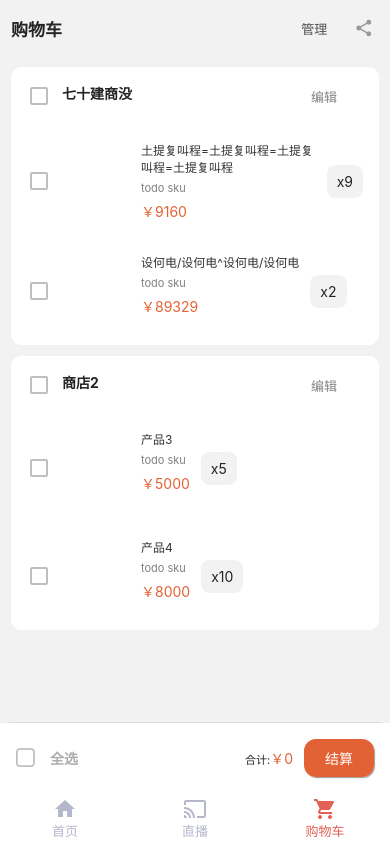
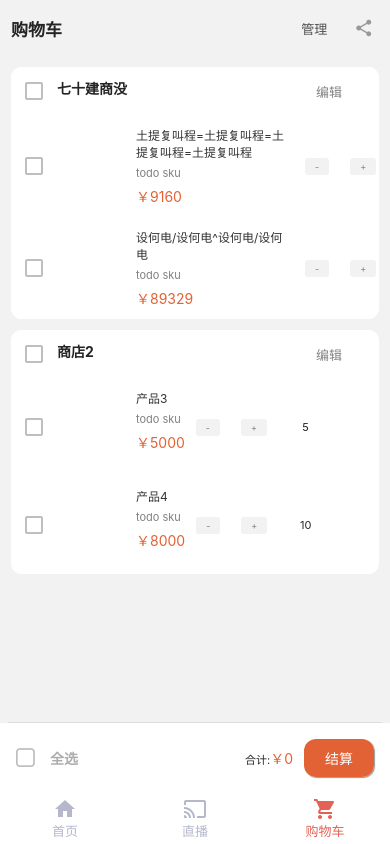
Before and after one commit to Tylermeek/liveShoppingPlanetClient, a React Native app: screen / in a window 390 px wide. Built offline with nearby package versions, Linux system fonts and the light colour scheme; grey boxes are pictures that could not be loaded.

Commit message:
feat: 购物车购买数量同步合计金额

```diff
--- /dev/null
+++ b/src/components/NumInput/index.tsx
@@ -0,0 +1,95 @@
+import { Button, Input } from "@rneui/base";
+import React, { useState } from "react";
+import { StyleSheet, View } from "react-native";
+import { scaleSizeH, scaleSizeW } from "utlis/scaleSize";
+
+interface NumInputProps {
+    num: number
+    maxNum: number
+    minNum: number
+    setNum: (num: number) => void
+}
+
+const NumInput: React.FC<NumInputProps> = ({ num, maxNum, minNum, setNum }) => {
+    const [input, setInput] = useState(`${num}`)
+
+    const handleChange = (newVal: string) => {
+        const parseNum = Number.parseInt(newVal)
+        if (typeof parseNum === "number") {
+            setNum(parseNum)
+            setInput(newVal)
+        } else {
+            console.error("需要数字");
+        }
+    }
+
+    const handleDecrease = () => {
+        const parseNum = Number.parseInt(input)
+        console.log(parseNum);
+
+        if (parseNum - 1 >= minNum) {
+            setInput(`${parseNum - 1}`)
+            setNum(parseNum - 1)
+        } else {
+            console.error(`需要大于${minNum}`);
+
+        }
+    }
+
+    const handleIncrease = () => {
+        const parseNum = Number.parseInt(input)
+        if (parseNum + 1 <= maxNum) {
+            setInput(`${parseNum + 1}`)
+            setNum(parseNum + 1)
+        } else {
+            console.error(`超过限购数量${maxNum}`);
+        }
+    }
+
+    return <>
+        <View style={styles.contanier}>
+            <Button
+                title={"-"}
+                titleStyle={styles.buttonTitle}
+                buttonStyle={styles.button}
+                color={"rgba(128, 128, 128, 0.1)"}
+                onPress={handleDecrease}
+            />
+            <Input
+                value={input}
+                onChangeText={(newVal) => handleChange(newVal)}
+                placeholder={"输入数量"}
+                inputStyle={{ fontSize: scaleSizeW(10), height: scaleSizeH(10), minHeight: scaleSizeH(10), textAlign: "center" }}
+                inputContainerStyle={{ height: scaleSizeH(10), width: scaleSizeW(20), borderBottomWidth: 0 }}
+                containerStyle={{ paddingHorizontal: 0, width: scaleSizeW(20), flexDirection: "row", alignItems: "center" }}
+
+            />
+            <Button
+                title={"+"}
+                titleStyle={styles.buttonTitle}
+                buttonStyle={styles.button}
+                color={"rgba(128, 128, 128, 0.1)"}
+                onPress={handleIncrease}
+            />
+        </View>
+    </>
+}
+
+const styles = StyleSheet.create({
+    contanier: {
+        width: scaleSizeW(60),
+        height: scaleSizeH(20),
+        flexDirection: "row",
+        justifyContent: "space-evenly",
+        alignItems: "center"
+    },
+    buttonTitle: {
+        color: "grey",
+        fontSize: scaleSizeW(8)
+    },
+    button: {
+        padding: scaleSizeW(1)
+    }
+})
+
+export default NumInput
--- a/src/screens/Cart/components/CartList/ProductCart.tsx
+++ b/src/screens/Cart/components/CartList/ProductCart.tsx
@@ -5,8 +5,9 @@ import React from "react";
 import { StyleSheet, View } from "react-native";
 import { useDispatch, useSelector } from "react-redux";
 import { scaleSizeH, scaleSizeW } from "utlis/scaleSize";
-import { ProductsInfo, changeProductStatus } from "slice/cart/cartSlice";
+import { ProductsInfo, changeProductBuyCount, changeProductStatus } from "slice/cart/cartSlice";
 import { Button } from "@rneui/base";
+import NumInput from "components/NumInput";
 
 interface ProductCartProps {
     product: ProductsInfo
@@ -20,12 +21,13 @@ const ProductCart: React.FC<ProductCartProps> = ({ product }) => {
         dispatch(changeProductStatus(product))
     }
 
-    const handleEditCount = () => {
+    const handleEditCount = (number: number) => {
         // todo 更改商品数量
+        dispatch(changeProductBuyCount({ number, productID: product.id }))
     }
 
     return <>
-        <ListItem>
+        <ListItem containerStyle={{ padding: scaleSizeW(10) }}>
             <ListItem.CheckBox
                 // Use ThemeProvider to change the defaults of the checkbox
                 iconType="material-community"
@@ -45,13 +47,15 @@ const ProductCart: React.FC<ProductCartProps> = ({ product }) => {
                         <Text style={{ color: "#E36235", marginTop: scaleSizeW(5) }}>￥{product.price}</Text>
                     </View>
                     <View style={{ marginLeft: scaleSizeW(10), justifyContent: "center" }}>
-                        <Button
+                        {/* <Button
                             color={"rgba(128, 128, 128, 0.1)"}
                             radius={"md"}
+                            title={`x${product.buyCount}`}
+                            titleStyle={{ fontSize: scaleSizeW(8), color: "grey" }}
+                            buttonStyle={{padding:scaleSizeW(5)}}
                             onPress={handleEditCount}
-                        >
-                            <Text>x{product.buyCount}</Text>
-                        </Button>
+                        /> */}
+                        <NumInput num={product.buyCount} minNum={0} maxNum={product.buyLimit} setNum={(num) => handleEditCount(num)}></NumInput>
                     </View>
                 </View>
             </ListItem.Content>
--- a/src/screens/Cart/components/CartList/ShopCart.tsx
+++ b/src/screens/Cart/components/CartList/ShopCart.tsx
@@ -34,6 +34,7 @@ const ShopCart: React.FC = () => {
                             isExpanded
                             noIcon
                             noRotation
+                            containerStyle={{padding:scaleSizeW(10)}}
                             content={
                                 <>
                                     <ListItem.CheckBox
--- a/src/slice/cart/cartSlice.tsx
+++ b/src/slice/cart/cartSlice.tsx
@@ -67,7 +67,8 @@ export interface ProductsState {
 export interface CartState {
     shops: ShopsState | null,
     products: ProductsState | null,
-    totalMoney: number
+    totalMoney: number,
+    submitList: string[]
 }
 
 const initialState: CartState = {
@@ -123,6 +124,7 @@ const initialState: CartState = {
                 "shopId": "1",
                 "buyLimit": 78,
                 "buyCount": 9,
+                checked: false
             },
             "2": {
                 "type": InfoType.ProductInfo,
@@ -133,7 +135,9 @@ const initialState: CartState = {
                 "sold": 2000,
                 "shopId": "1",
                 "buyLimit": 47,
-                "buyCount": 2
+                "buyCount": 2,
+                checked: false
+
             },
             "3": {
                 "type": InfoType.ProductInfo,
@@ -144,7 +148,9 @@ const initialState: CartState = {
                 "sold": 100,
                 "shopId": "2",
                 "buyLimit": 20,
-                "buyCount": 5
+                "buyCount": 5,
+                checked: false
+
             },
             "4": {
                 "type": InfoType.ProductInfo,
@@ -155,7 +161,9 @@ const initialState: CartState = {
                 "sold": 500,
                 "shopId": "2",
                 "buyLimit": 30,
-                "buyCount": 10
+                "buyCount": 10,
+                checked: false
+
             }
         },
         "allIds": [
@@ -165,7 +173,8 @@ const initialState: CartState = {
             "4"
         ]
     },
-    totalMoney: 0
+    totalMoney: 0,
+    submitList: []
 }
 
 export const getCartlistThunk = createAsyncThunk("cartInfo/getCartlistThunk", async () => {
@@ -174,13 +183,33 @@ export const getCartlistThunk = createAsyncThunk("cartInfo/getCartlistThunk", as
     return res.data
 })
 
-const updateTotal = (pro: ProductsInfo, state: any) => {
-    if (pro?.checked) {
+const updateTotalByChangeStatus = (pro: ProductsInfo, state: any) => {
+    const proIndex = state.submitList.indexOf(pro.id)
+    console.log(state.submitList, pro?.checked);
+
+    // 首先查看是否在结算列表内
+    if (proIndex !== -1 && pro?.checked) {
+        state.submitList.splice(proIndex, 1)
         state.totalMoney -= (pro.price * pro.buyCount)
-    } else if (!pro?.checked) {
+    }
+    else if (proIndex === -1 && !pro?.checked) {
+        state.submitList.push(pro.id)
         state.totalMoney += (pro.price * pro.buyCount)
     }
+    // 更新勾选状态
     pro.checked = !pro.checked
+}
+
+const updateTotalByChangeCount = (pro: ProductsInfo, state: any, newCount: number) => {
+    const proIndex = state.submitList.indexOf(pro.id)
+    console.log(state.submitList, pro?.checked);
+
+    // 首先查看是否在结算列表内
+    if (proIndex !== -1 && pro?.checked) {
+        state.totalMoney += (pro.price * (newCount - pro.buyCount))
+    }
+    // 更新购买数量
+    pro.buyCount = newCount
 }
 
 const cartInfoSlice = createSlice(
@@ -190,7 +219,9 @@ const cartInfoSlice = createSlice(
         reducers: {
             changeProductStatus: (state, { payload }: PayloadAction<ProductsInfo>) => {
                 const curPro = state.products?.byId[payload.id]
-                if (curPro) updateTotal(curPro, state)
+                if (curPro) {
+                    updateTotalByChangeStatus(curPro, state)
+                }
             },
             changeShopStatus: (state, { payload }: PayloadAction<ShopsInfo>) => {
                 const curShop = state.shops?.byId[payload.id]
@@ -202,12 +233,16 @@ const cartInfoSlice = createSlice(
                 if (curCheckedPros?.length === curShop?.buyProducts.length) {
                     curShop?.buyProducts.map(proID => {
                         const curPro = state.products?.byId[proID]
-                        if (curPro) updateTotal(curPro, state)
+                        if (curPro) {
+                            updateTotalByChangeStatus(curPro, state)
+                        }
                     })
                 } else {
                     curShop?.buyProducts.map(proID => {
                         const curPro = state.products?.byId[proID]
-                        if (curPro && !curPro.checked) updateTotal(curPro, state)
+                        if (curPro && !curPro.checked) {
+                            updateTotalByChangeStatus(curPro, state)
+                        }
                     })
                 }
             },
@@ -221,24 +256,34 @@ const cartInfoSlice = createSlice(
                 if (curCheckedPros?.length === productIds.length) {
                     productIds.map(proID => {
                         const curPro = state.products?.byId[proID]
-                        if (curPro) updateTotal(curPro, state)
+                        if (curPro) {
+                            updateTotalByChangeStatus(curPro, state)
+                        }
                     })
                 } else {
                     productIds.map(proID => {
                         const curPro = state.products?.byId[proID]
-                        if (curPro && !curPro.checked) updateTotal(curPro, state)
+                        if (curPro && !curPro.checked) {
+                            updateTotalByChangeStatus(curPro, state)
+                        }
                     })
+                }
+            },
+            changeProductBuyCount: (state, { payload }: PayloadAction<{ number: number, productID: string }>) => {
+                const curPro = state.products?.byId[payload.productID]
+                if (curPro) {
+                    updateTotalByChangeCount(curPro, state, payload.number)
                 }
             }
         },
         extraReducers(builder) {
             builder
                 .addCase(getCartlistThunk.pending, () => {
-                    // console.log("获取中");
+                    console.log("获取中");
                 })
                 .addCase(getCartlistThunk.fulfilled, (state, { payload }) => {
                     state.shops = payload.shops
-                    payload.products && Object.keys(payload.products.byId).map(proId => {
+                    payload.products && payload.products.allIds.map(proId => {
                         payload.products && (payload.products.byId[proId].checked = false)
                     })
                     state.products = payload.products
@@ -250,6 +295,6 @@ const cartInfoSlice = createSlice(
     }
 )
 
-export const { changeProductStatus, changeShopStatus, changeCheckAllStatus } = cartInfoSlice.actions
+export const { changeProductStatus, changeShopStatus, changeCheckAllStatus, changeProductBuyCount } = cartInfoSlice.actions
 
 export default cartInfoSlice.reducer
```
